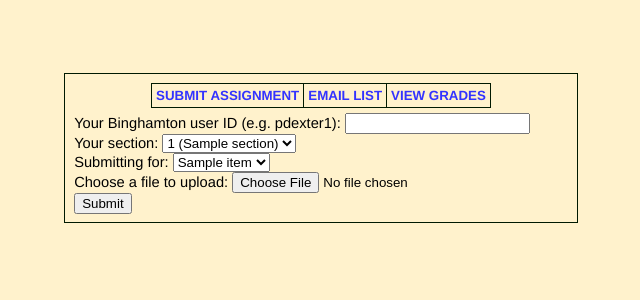
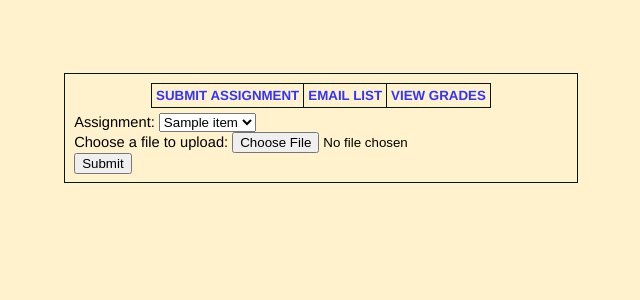
Before and after one commit to xtfc/pyboard, a Flask app: template templates/index.html in a window 1280 px wide. Shown: the top 300 px of the page, without its empty margins (319-959 px from the left). Run offline with Flask 2, Linux system fonts and the light colour scheme; the template is opened without the code that fills it: most values are stand-ins (such as "Sample title", 1, 10 or a date in 2020).

Commit message:
Use the logged in user's info from emails/ when submitting

```diff
--- a/main.py
+++ b/main.py
@@ -159,14 +159,16 @@ def get_user_info(username):
 @requires_login
 def index():
 	if request.method == 'POST':
-		name = request.form['id']
+		name = session['username']
+		info = get_user_info(name)
+		section = info[1]
+
 		ufile = request.files['file']
-		section = request.form['section']
 		filename = secure_filename(ufile.filename)
 		assignment = request.form['ass']
 		d = datetime.now()
 		time_stamp = d.strftime("%Y-%m-%d-%H-%M-%S")
-		upload_dir = "files/" + "/" + section + "/" + assignment + "/" + name + "/" + time_stamp + "/"
+		upload_dir = "files/" + section + "/" + assignment + "/" + name + "/" + time_stamp + "/"
 
 		try:
 			os.makedirs(upload_dir)
@@ -192,9 +194,7 @@ def index():
 	else:
 		assignments = [line.strip() for line in open('assignments') if line.strip()]
 		assignments.reverse()
-		sections = sorted([line.strip().split('\t') for line in open('sections') if line.strip()])
 		return render_template('index.html', title='Submit',
-			sections = sections,
 			assignments = assignments)
 
 @app.route('/download/<section>/<assignment>', methods=['GET', 'POST'])
--- a/templates/index.html
+++ b/templates/index.html
@@ -2,16 +2,8 @@
 {% block content %}
 	<form enctype="multipart/form-data" action="/" method="POST" onsubmit="return validate();" name="submission">
 		<input type="hidden" name="MAX_FILE_SIZE" value="5000000">
-		Your Binghamton user ID (e.g. pdexter1): <input name="id" type="text"><br>
 
-		Your section:
-		<select name="section">
-			{% for section in sections %}
-				<option value="{{ section[0] }}">{{ section[0] }} ({{ section[1] }})</option>
-			{% endfor %}
-		</select><br>
-
-		Submitting for:
+		Assignment:
 		<select name="ass">
 			{% for item in assignments %}
 				<option value="{{ item }}">{{ item }}</option>
```
